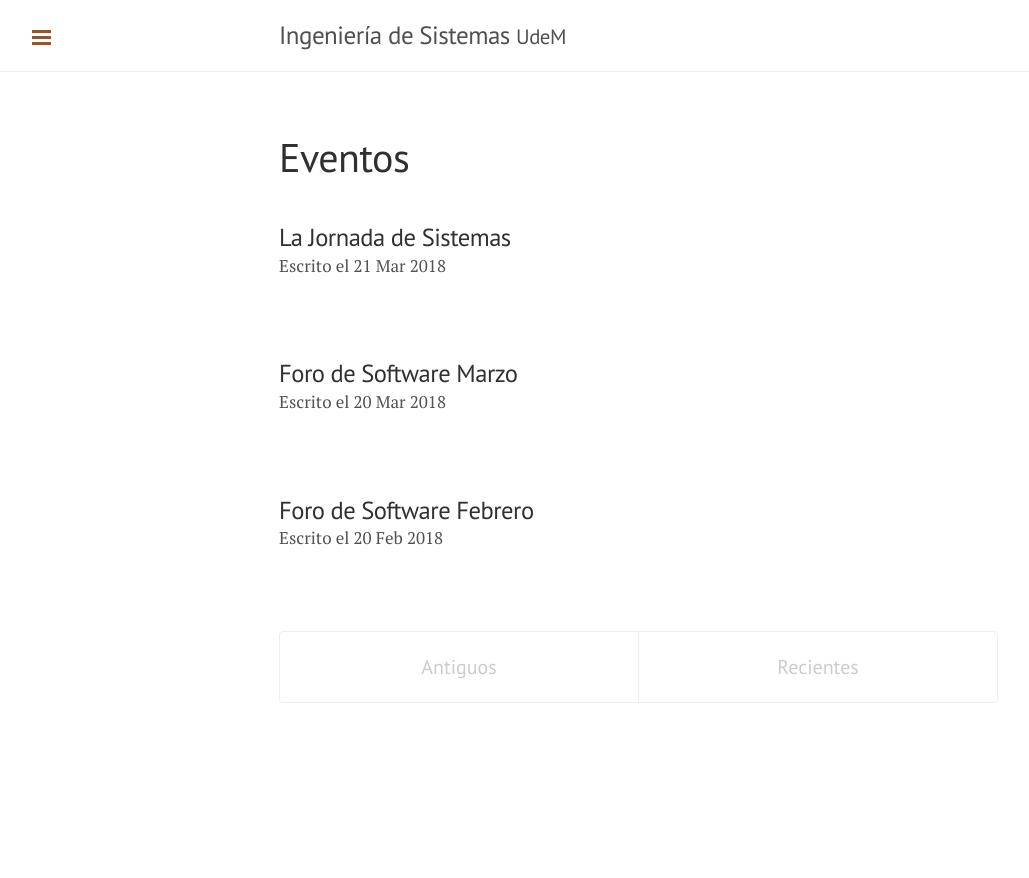
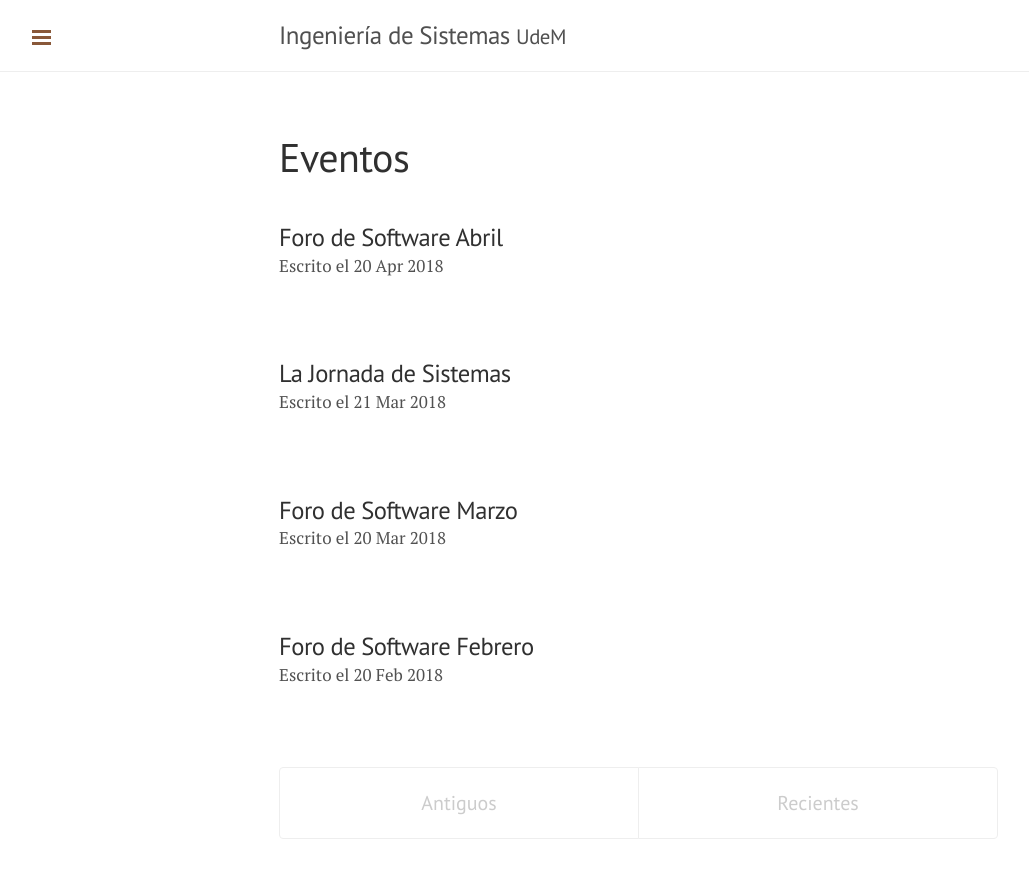
Before and after one commit to ingsistemasudem/ingsistemasudem.github.io, a Jekyll site: the page built from categorias/eventos/index.html, in a window 1280 px wide. Shown: the top 878 px of the page, without its empty margins (1-1030 px from the left). Built offline with Jekyll 4.4.1, drawn with Linux system fonts in a browser that asks for light colours.

Commit message:
add new blog post

```diff
--- /dev/null
+++ b/_posts/2018-04-20-foro-abril.md
@@ -0,0 +1,6 @@
+---
+title: Foro de Software Abril
+categories: eventos
+---
+
+![foro de software abril](/assets/images/foros/abril.png)
```
Also changed, not shown: _posts/2018-03-16-slogan.md (+1 -1 lines), assets/images/foros/abril.png (added).
